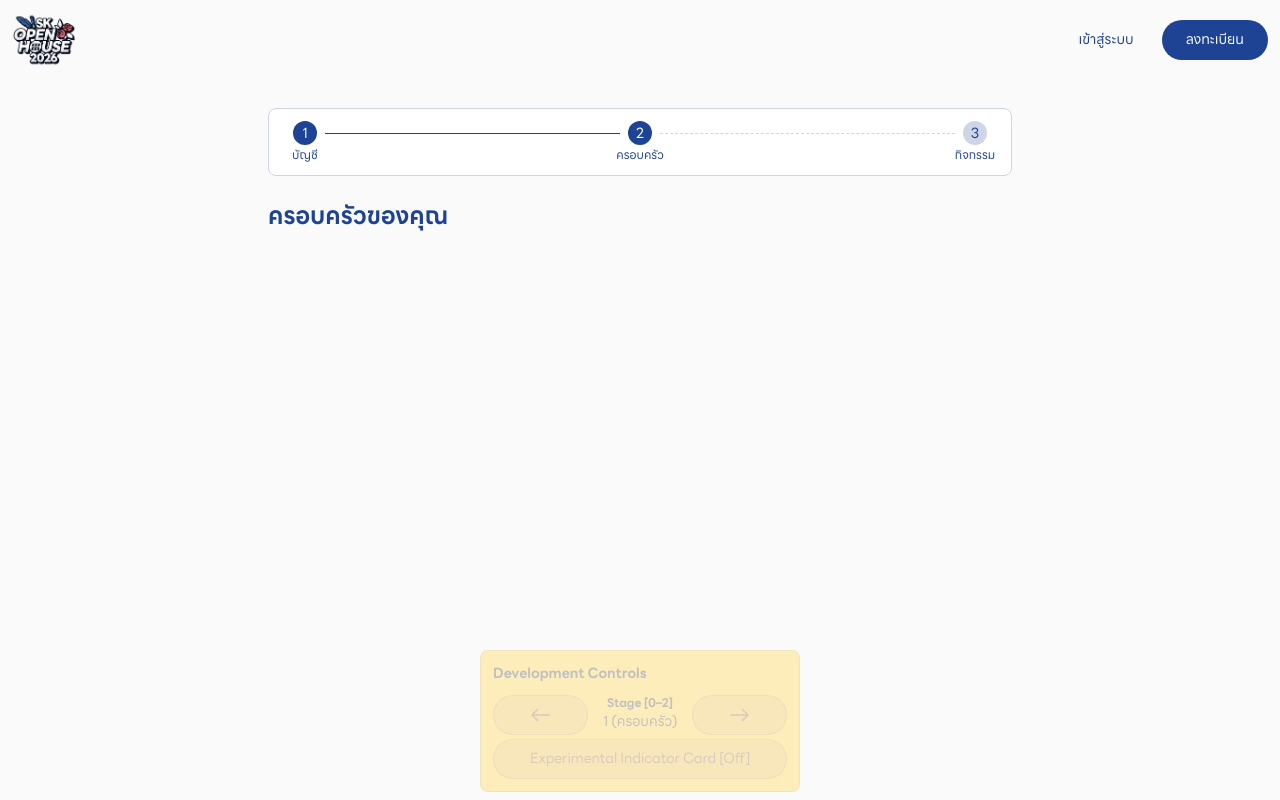
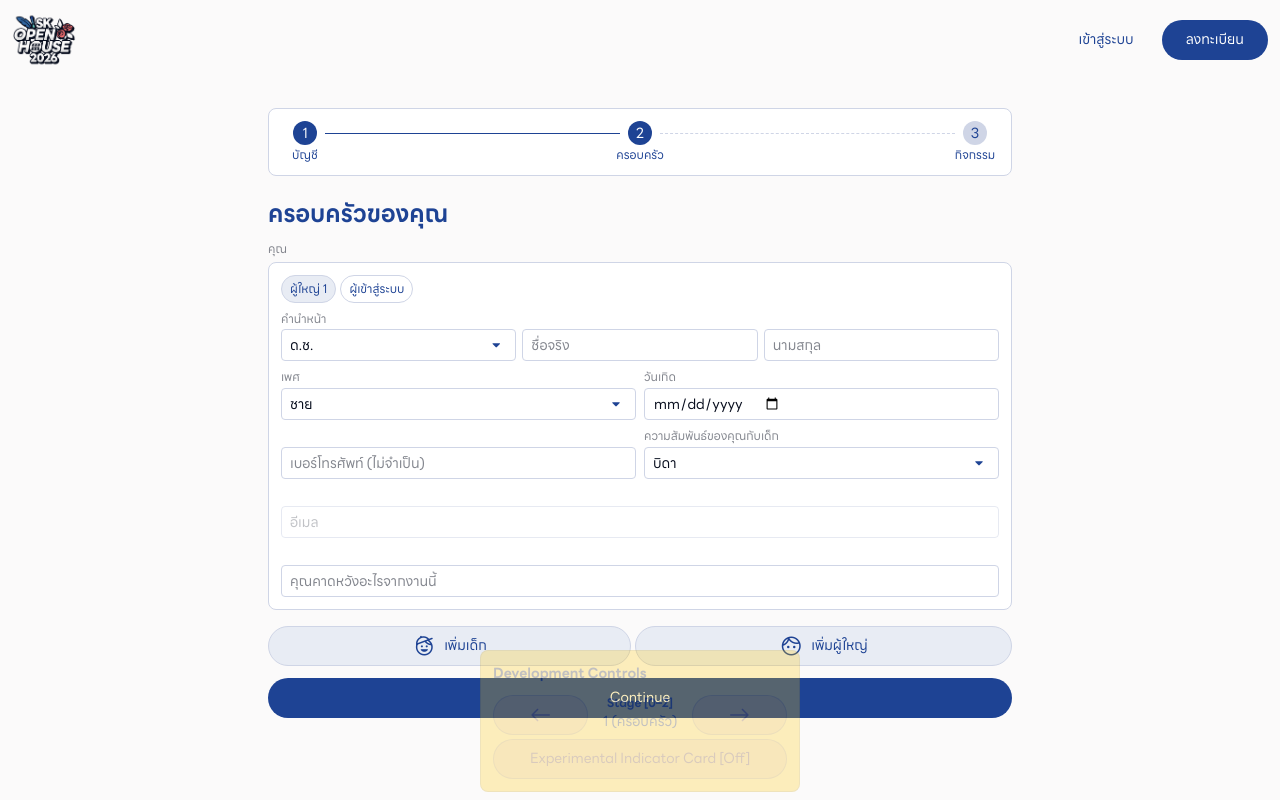
Before and after one commit to suankularb-wittayalai-school/sk-openhouse-frontend, a Next.js app: page /register in a window 1280 px wide. Both pictures are taken after a click on the button "east". Built offline with nearby package versions, Linux system fonts and the light colour scheme.

Commit message:
feat: family section of registration page

```diff
--- a/components/register/FamilySection.tsx
+++ b/components/register/FamilySection.tsx
@@ -1,8 +1,150 @@
-const FamilySection = () => {
+import { StylableFC } from "@/utils/types/common";
+import Button from "@/components/common/Button";
+import Text from "@/components/common/Text";
+import {
+  person,
+  gender,
+  prefix,
+  relationshipToChild,
+} from "@/utils/types/person";
+import { user } from "@/utils/types/user";
+import AdultRegistrationForm from "@/components/register/subcomponents/AdultRegistrationForm";
+import ChildRegistrationForm from "@/components/register/subcomponents/ChildRegistrationForm";
+import { useTranslations } from "next-intl";
+
+const FamilySection: StylableFC<{
+  family: {
+    registrant: { user: user; person: person };
+    adult: person[];
+    child: person[];
+  };
+  onFamilyChange: (family: {
+    registrant: { user: user; person: person };
+    adult: person[];
+    child: person[];
+  }) => void;
+}> = ({ family, onFamilyChange }) => {
+  const t = useTranslations("register");
   return (
-    <>
-      <h1 className="text-primary text-2xl font-bold">ครอบครัวของคุณ</h1>
-    </>
+    <div className="flex flex-col gap-3">
+      <Text type="headline">{t("title.family")}</Text>
+      <div className="flex flex-col gap-1">
+        <Text type="body">{t("title.you")}</Text>
+        <AdultRegistrationForm
+          type="registrant"
+          person={family.registrant.person}
+          user={family.registrant.user}
+          count={1}
+          handlePersonChange={(person: person) =>
+            onFamilyChange({
+              ...family,
+              registrant: { ...family.registrant, person: person },
+            })
+          }
+          handleUserChange={(user: user) => {
+            onFamilyChange({
+              ...family,
+              registrant: { ...family.registrant, user: user },
+            });
+          }}
+        />
+      </div>
+      <div className="flex flex-col gap-1">
+        {(family.adult.length !== 0 || family.child.length !== 0) && (
+          <Text type="body">{t("title.otherMembers")}</Text>
+        )}
+        <div className="flex flex-col gap-[0.25rem]">
+          {family.adult.map((member, count) => (
+            <AdultRegistrationForm
+              type="member"
+              person={member}
+              count={count + 2}
+              handlePersonChange={(person: person) => {
+                const newAdult = [...family.adult];
+                newAdult[count] = person;
+                onFamilyChange({ ...family, adult: newAdult });
+              }}
+            />
+          ))}
+          {family.child.map((member, count) => (
+            <ChildRegistrationForm
+              person={member}
+              count={count + 1}
+              handlePersonChange={(person: person) => {
+                const newChild = [...family.child];
+                newChild[count] = person;
+                onFamilyChange({ ...family, child: newChild });
+              }}
+            />
+          ))}
+        </div>
+        <div className="self-strech flex flex-row justify-center gap-1">
+          <Button
+            variant="primarySurface"
+            icon="child_hat"
+            className="flex-grow-1"
+            onClick={() =>
+              onFamilyChange({
+                ...family,
+                child: [
+                  ...family.child,
+                  {
+                    firstname: "",
+                    lastname: "",
+                    gender: gender.male,
+                    relationship_to_child: undefined,
+                    tel: "",
+                    prefix: prefix.master,
+                    is_child: true,
+                    birthdate: "",
+                    child: {
+                      nickname: "",
+                      expected_graduation_year: 2569,
+                      school: "",
+                      passport_id: "",
+                    },
+                  },
+                ],
+              })
+            }
+          >
+            {t("action.addChild")}
+          </Button>
+          <Button
+            variant="primarySurface"
+            icon="face"
+            className="flex-grow-1"
+            onClick={() =>
+              onFamilyChange({
+                ...family,
+                adult: [
+                  ...family.adult,
+                  {
+                    firstname: "",
+                    lastname: "",
+                    gender: gender.male,
+                    relationship_to_child: relationshipToChild.father,
+                    tel: "",
+                    prefix: prefix.master,
+                    is_child: false,
+                    birthdate: "",
+                    child: {
+                      nickname: undefined,
+                      expected_graduation_year: undefined,
+                      school: undefined,
+                      passport_id: undefined,
+                    },
+                  },
+                ],
+              })
+            }
+          >
+            {t("action.addAdult")}
+          </Button>
+        </div>
+      </div>
+      <Button variant="primary">Continue</Button>
+    </div>
   );
 };
 
--- a/components/register/subcomponents/ChildRegistrationForm.tsx
+++ b/components/register/subcomponents/ChildRegistrationForm.tsx
@@ -88,7 +88,7 @@ const ChildRegistrationForm: StylableFC<{
           }}
         />
       </div>
-      <div className="grid grid-cols-2 gap-[3.8rem]">
+      <div className="grid grid-cols-2 gap-[0.38rem]">
         <TextField
           name="nickname"
           label={tx("nickname")}
--- a/pages/register.tsx
+++ b/pages/register.tsx
@@ -5,9 +5,16 @@ import AccountSection from "@/components/register/AccountSection";
 import ActivitiesSection from "@/components/register/ActivitiesSection";
 import FamilySection from "@/components/register/FamilySection";
 import { getStaticTranslations } from "@/utils/helpers/getStaticTranslations";
+import {
+  person,
+  gender,
+  prefix,
+  relationshipToChild,
+} from "@/utils/types/person";
 import { AnimatePresence, motion } from "motion/react";
 import { useTranslations } from "next-intl";
 import { useState } from "react";
+import { user } from "@/utils/types/user";
 
 const RegisterLoginPage = () => {
   const tx = useTranslations("register");
@@ -20,6 +27,38 @@ const RegisterLoginPage = () => {
   const [page, setPage] = useState<number>(0);
 
   const [expStageIndicator, setExpStageIndicator] = useState<boolean>(false);
+  const [familyForm, setFamilyForm] = useState<{
+    registrant: { user: user; person: person };
+    adult: person[];
+    child: person[];
+  }>({
+    registrant: {
+      user: {
+        email: "",
+        is_onboarded: false,
+        event_expectations: "",
+        is_attending_seminar: false,
+      },
+      person: {
+        firstname: "",
+        lastname: "",
+        gender: gender.male,
+        relationship_to_child: relationshipToChild.father,
+        tel: "",
+        prefix: prefix.master,
+        is_child: false,
+        birthdate: "",
+        child: {
+          nickname: undefined,
+          expected_graduation_year: undefined,
+          school: undefined,
+          passport_id: undefined,
+        },
+      },
+    },
+    adult: [],
+    child: [],
+  });
 
   return (
     <div className="flex flex-col gap-6 p-3">
@@ -61,7 +100,10 @@ const RegisterLoginPage = () => {
                 transition: { duration: 0.25 },
               }}
             >
-              <FamilySection />
+              <FamilySection
+                family={familyForm}
+                onFamilyChange={setFamilyForm}
+              />
             </motion.div>,
             <motion.div
               key="activities"
@@ -141,7 +183,7 @@ const RegisterLoginPage = () => {
 };
 
 export async function getStaticProps() {
-  const messages = await getStaticTranslations("common", "register");
+  const messages = await getStaticTranslations("common", "register", "person");
 
   return {
     props: { messages },
--- a/translations/register/th.json
+++ b/translations/register/th.json
@@ -17,5 +17,11 @@
     "nickname": "ชื่อเล่น",
     "expectedGraduationYear": "จะจบระดับชั้น ป.6 ในปีการศึกษา",
     "school": "โรงเรียนที่ศึกษาอยู่ในปัจจุบัน"
-  }
+  },
+  "title": {
+    "family": "ครอบครัวของคุณ",
+    "you": "คุณ",
+    "otherMembers": "ผู้เข้าร่วมอื่น ๆ"
+  },
+  "action": { "addChild": "เพิ่มเด็ก", "addAdult": "เพิ่มผู้ใหญ่" }
 }
--- a/utils/types/person.ts
+++ b/utils/types/person.ts
@@ -29,7 +29,7 @@ export enum relationshipToChild {
 }
 
 export type person = {
-  id: string;
+  id?: string;
   prefix: prefix;
   firstname: string;
   lastname: string;
@@ -37,7 +37,7 @@ export type person = {
   gender: gender;
   tel: string;
   is_child: boolean;
-  relationship_to_child: relationshipToChild;
+  relationship_to_child: relationshipToChild | undefined;
   child: {
     nickname: string | undefined;
     school: string | undefined;
--- a/utils/types/user.ts
+++ b/utils/types/user.ts
@@ -1,5 +1,5 @@
 export type user = {
-  id: string;
+  id?: string;
   email: string;
   is_onboarded: boolean;
   event_expectations: string;
```
